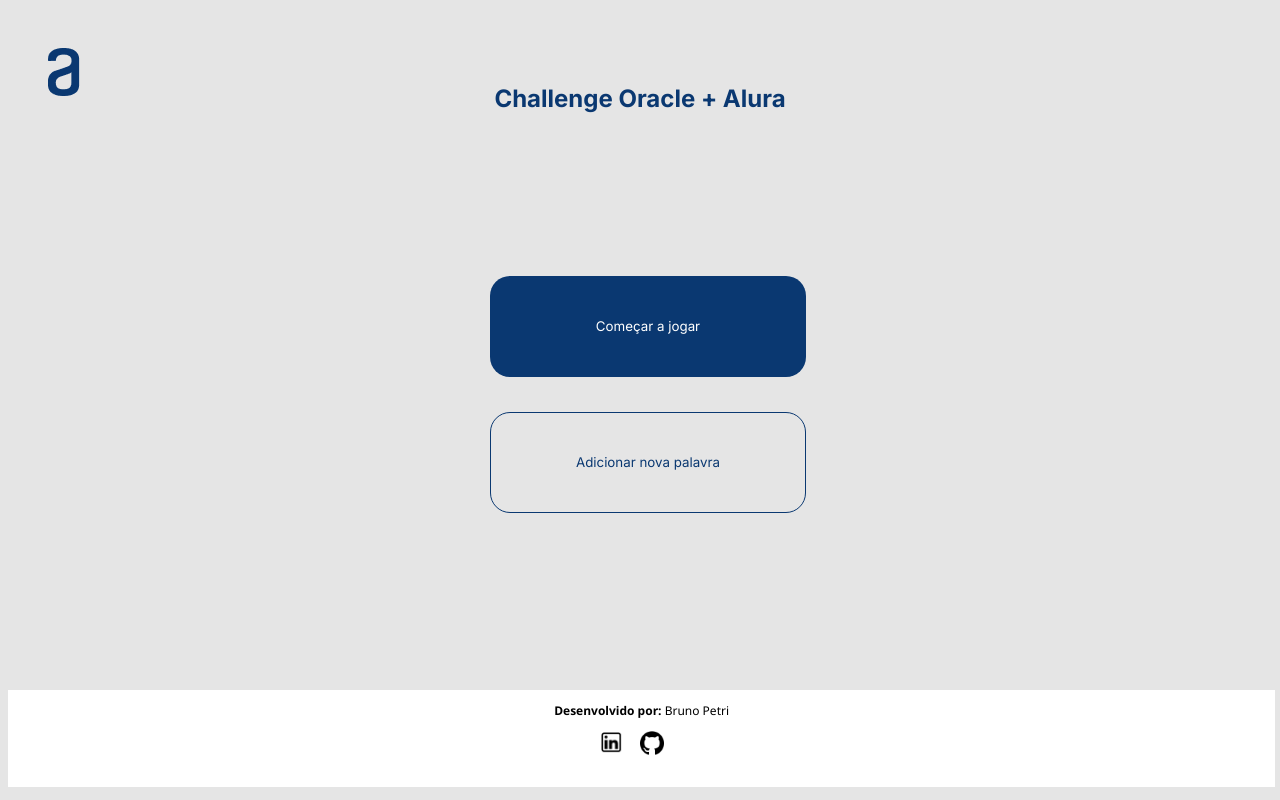
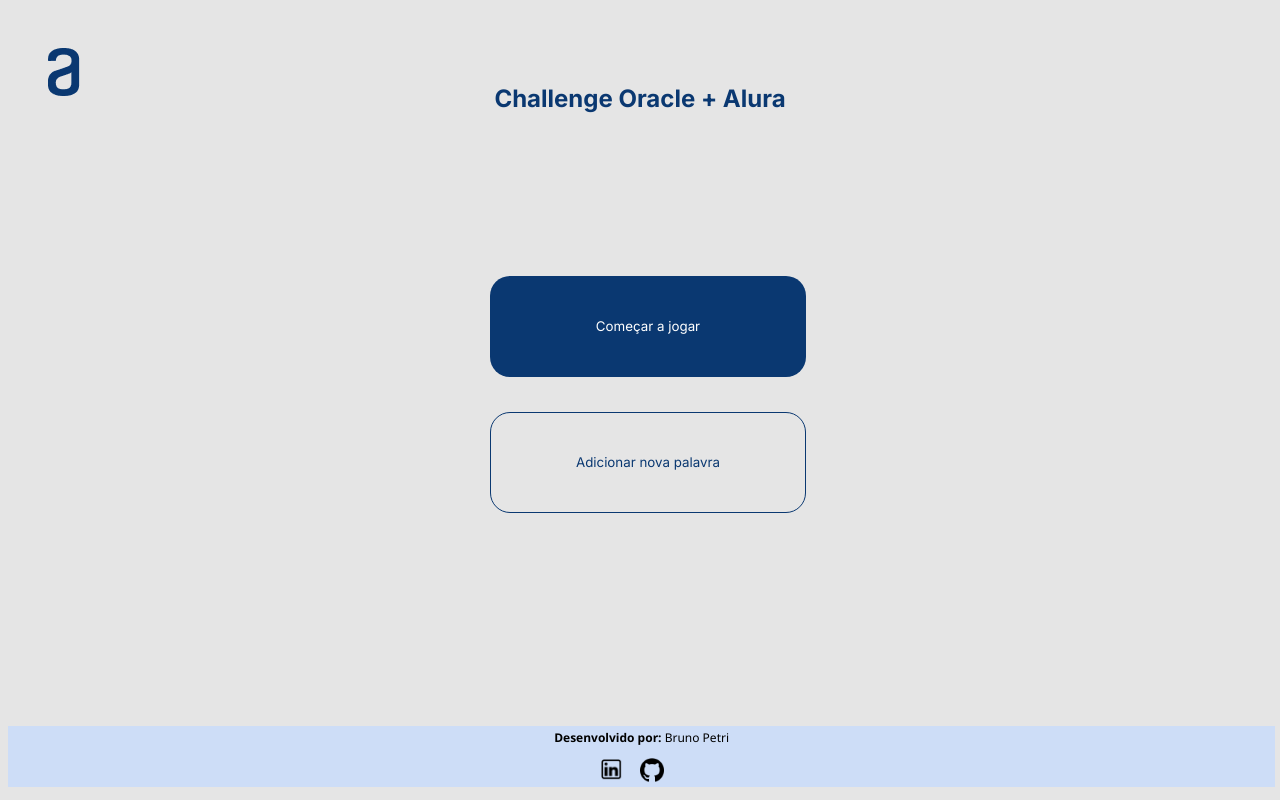
Before and after one commit to brunoopetri/gallows_game, a plain HTML site: page index.html in a window 1280 px wide. Drawn offline with nearby package versions, Linux system fonts and the light colour scheme.

Commit message:
Update style.css

```diff
--- a/src/style.css
+++ b/src/style.css
@@ -244,14 +244,14 @@
 
 .ref {
   width:99%;
-  height: auto;
+  height: 58px;
   bottom: 0;
-  padding: 0;
+  padding:0;
   position: fixed;
   font-family:'Segoe UI', Tahoma, Geneva, Verdana, sans-serif;
   font-size: 12px;
-  padding-top: 12px;
-  background-color: #FFFFFF;
+  padding-top: 3px;
+  background-color: #cdddf7;
 }
 
 /*Responisve*/
```
